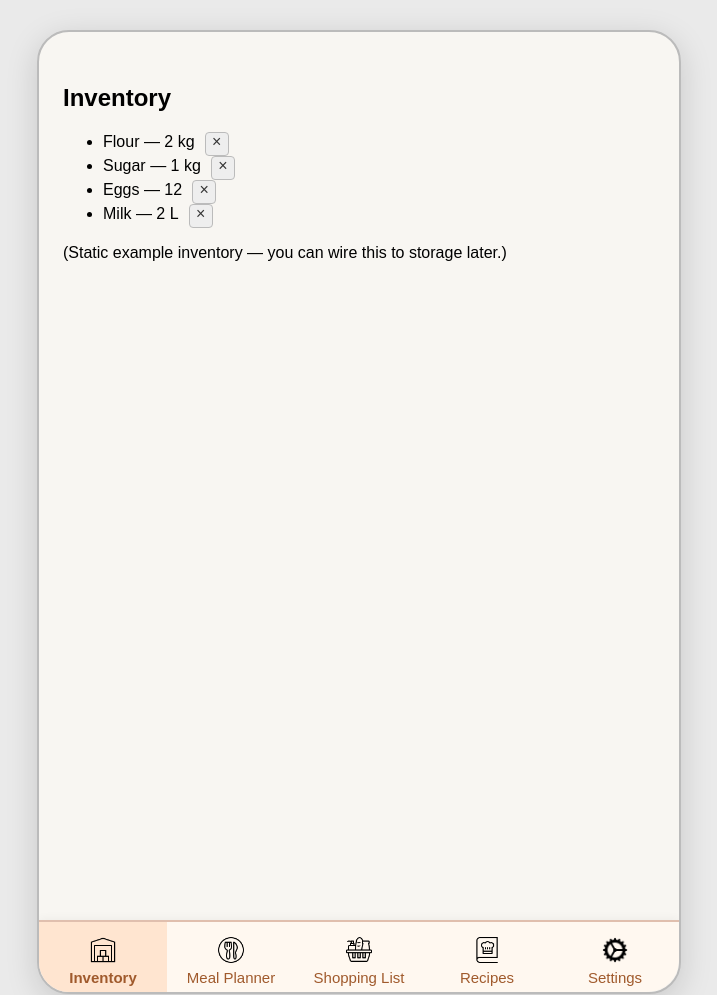
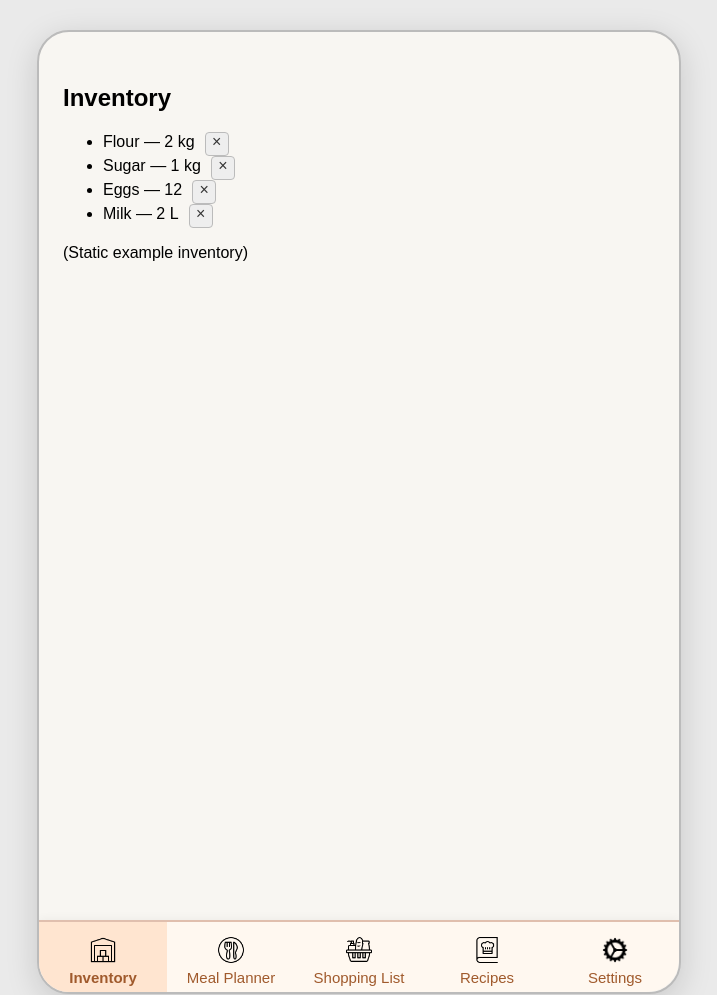
Before and after one commit to rarora14/CMSC434-Kitchen-Kompanion-App, a plain HTML site: page index.html in a window 1280 px wide. Shown: the top 995 px of the page, without its empty margins (281-998 px from the left). Drawn offline with Linux system fonts and the light colour scheme.

Commit message:
small changeindex.html

```diff
--- a/index.html
+++ b/index.html
@@ -105,7 +105,7 @@
           <li>Eggs — 12</li>
           <li>Milk — 2 L</li>
         </ul>
-        <p class="muted">(Static example inventory — you can wire this to storage later.)</p>
+        <p class="muted">(Static example inventory)</p>
       </div>
       <!-- Tab 2: Meal Planner (empty for now) -->
       <div id="tab2" class="tab-content">
```
